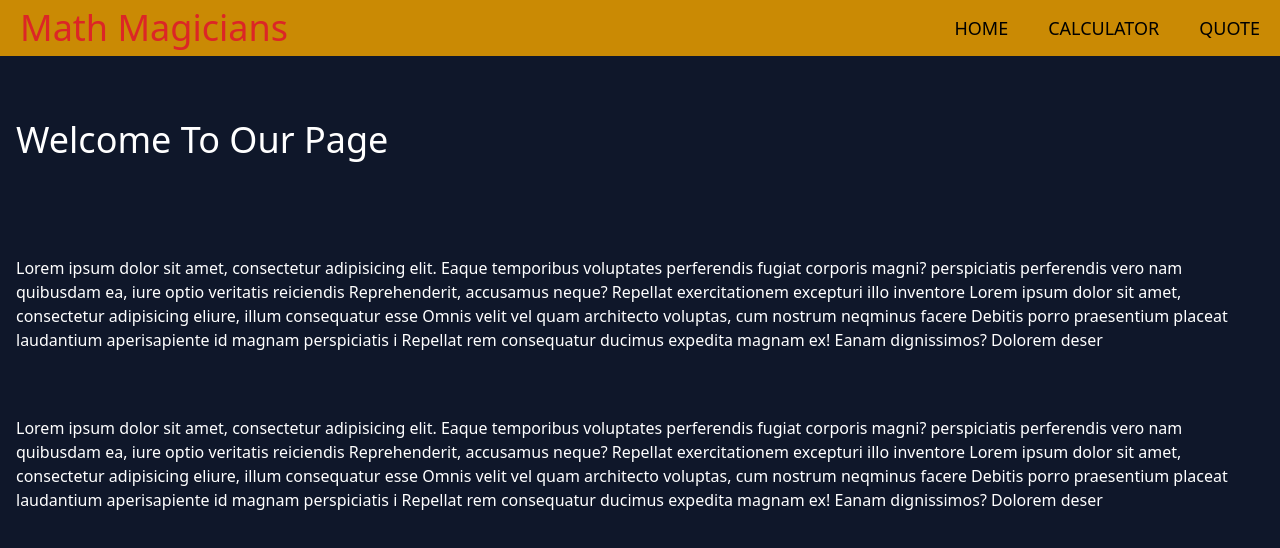
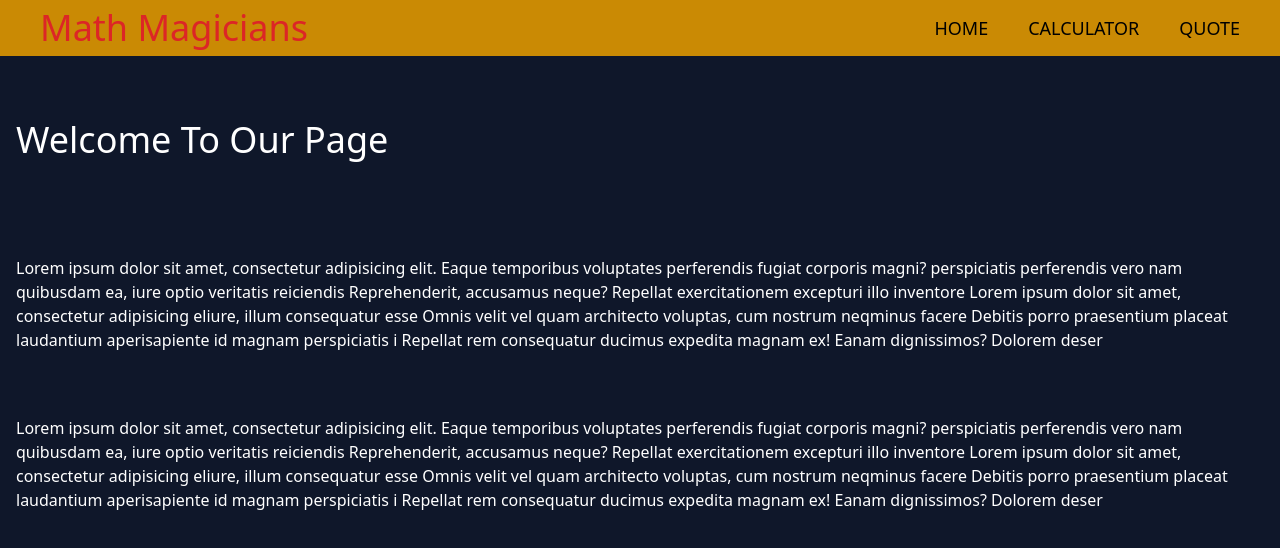
Before and after one commit to gauravgangwarweb/Math-Magicians, a React (Create React App) app: page / in a window 1280 px wide. Shown: the top 548 px of the page. Built offline with nearby package versions, Linux system fonts and the light colour scheme.

Commit message:
Add padding in nav component

```diff
--- a/src/components/Navbar.jsx
+++ b/src/components/Navbar.jsx
@@ -2,7 +2,7 @@ import { Link } from 'react-router-dom';
 
 const Navbar = () => {
   return (
-    <div className="px-5 py-2 bg-yellow-600 text-black">
+    <div className="px-10 py-2 bg-yellow-600 text-black">
       <nav className="text-center flex items-center justify-between">
         <h1 className="text-red-600 text-4xl">Math Magicians</h1>
         <div className="text-lg flex gap-10">
```
